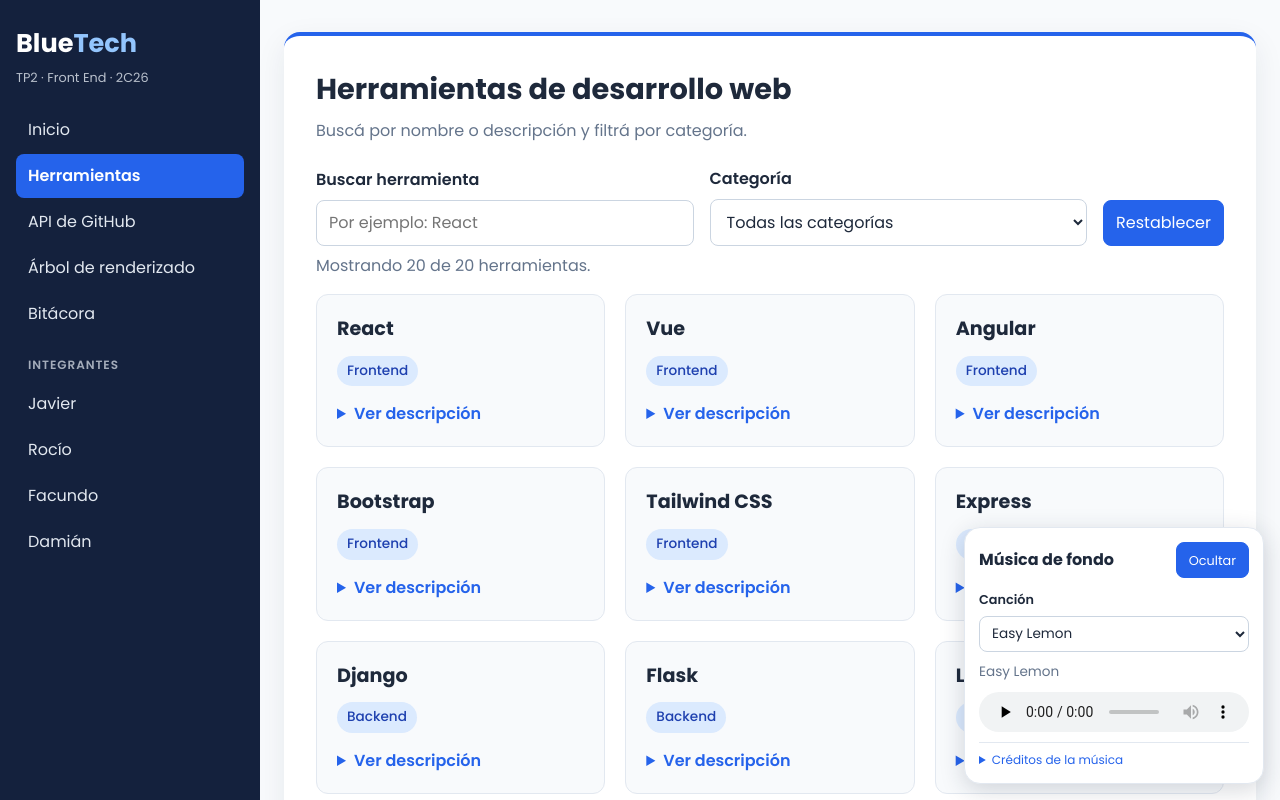
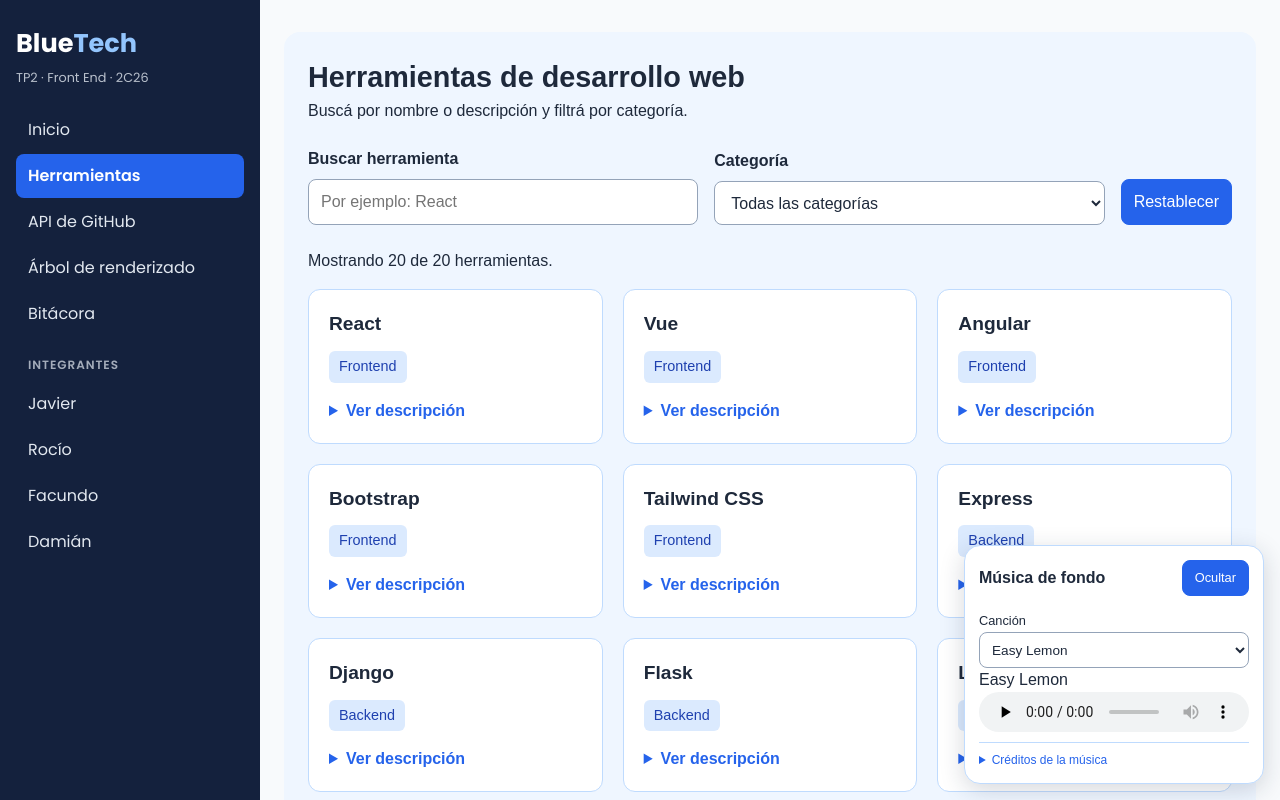
Before and after one commit to Jableed43/DSWF_2_2C26_Front-End-TP2, a React (Vite) app: page /herramientas in a window 1280 px wide. Shown: the top 800 px of the page. Built offline with nearby package versions, Linux system fonts and the light colour scheme.

Commit message:
fix: herramientas, API y reproductor conservan su layout original y solo cambian los colores

```diff
--- a/src/components/CatalogoHerramientas.css
+++ b/src/components/CatalogoHerramientas.css
@@ -2,22 +2,18 @@
   width: 100%;
   max-width: 1100px;
   margin: 0 auto;
-  padding: 2rem;
-  background: var(--color-superficie);
-  border-top: 4px solid var(--color-primario);
+  padding: 24px;
+  box-sizing: border-box;
+  color: #172b4d;
+  background: #f4f7fc;
   border-radius: 16px;
-  box-shadow: 0 10px 30px rgb(30 41 59 / 8%);
-  color: var(--color-texto);
+  font-family: Arial, sans-serif;
   text-align: left;
 }
 
 .catalogo h2 {
+  margin-top: 0;
   font-size: 1.8rem;
-}
-
-.catalogo > p {
-  margin-top: 0.5rem;
-  color: var(--color-texto-sec);
 }
 
 .catalogo__controles {
@@ -37,7 +33,7 @@
 }
 
 .catalogo label {
-  font-weight: 600;
+  font-weight: bold;
 }
 
 .catalogo input,
@@ -45,47 +41,40 @@
 .catalogo button {
   min-height: 44px;
   padding: 10px 12px;
+  border: 1px solid #718096;
   border-radius: 8px;
   font: inherit;
+  box-sizing: border-box;
 }
 
 .catalogo input,
 .catalogo select {
   width: 100%;
-  border: 1px solid #cbd5e1;
-  background: var(--color-superficie);
-  color: var(--color-texto);
+  color: #172b4d;
+  background: white;
 }
 
 .catalogo button {
-  border: 1px solid var(--color-primario);
-  background: var(--color-primario);
-  color: #fff;
+  color: white;
+  background: #1955b5;
+  border-color: #1955b5;
   cursor: pointer;
 }
 
-.catalogo button:hover:not(:disabled) {
-  border-color: var(--color-secundario);
-  background: var(--color-secundario);
-}
-
-.catalogo button:disabled {
-  border-color: #94a3b8;
-  background: #94a3b8;
-  cursor: wait;
+.catalogo button:hover {
+  background: #123f88;
 }
 
 .catalogo input:focus-visible,
 .catalogo select:focus-visible,
 .catalogo button:focus-visible,
 .catalogo summary:focus-visible {
-  outline: 3px solid var(--color-secundario);
+  outline: 3px solid #995600;
   outline-offset: 3px;
 }
 
 .catalogo__contador {
   margin: 24px 0 16px;
-  color: var(--color-texto-sec);
 }
 
 .catalogo__lista {
@@ -97,9 +86,9 @@
 .catalogo__tarjeta {
   min-width: 0;
   padding: 20px;
-  border: 1px solid #e2e8f0;
+  background: white;
+  border: 1px solid #cbd5e1;
   border-radius: 12px;
-  background: var(--color-fondo);
   overflow-wrap: anywhere;
 }
 
@@ -112,38 +101,117 @@
   display: inline-block;
   margin: 0 0 16px;
   padding: 5px 10px;
-  border-radius: 999px;
-  background: #dbeafe;
-  color: var(--color-secundario);
-  font-size: 0.85rem;
-  font-weight: 500;
+  color: #16458a;
+  background: #e7efff;
+  border-radius: 6px;
+  font-size: 0.9rem;
 }
 
 .catalogo summary {
-  color: var(--color-primario);
-  font-weight: 600;
+  color: #1955b5;
+  font-weight: bold;
   cursor: pointer;
 }
 
 .catalogo details p {
-  margin-top: 8px;
+  margin-bottom: 0;
   line-height: 1.6;
 }
 
 .catalogo__vacio {
   padding: 20px;
-  border: 1px dashed #94a3b8;
+  background: white;
+  border: 1px dashed #718096;
   border-radius: 12px;
-  background: var(--color-fondo);
   line-height: 1.6;
 }
 
 @media (max-width: 480px) {
   .catalogo {
-    padding: 1.25rem;
+    padding: 16px;
   }
 
   .catalogo__controles > button {
     width: 100%;
   }
 }
+
+.catalogo + .catalogo {
+  margin-top: 32px;
+}
+
+.catalogo button:disabled {
+  background: #52647c;
+  border-color: #52647c;
+  cursor: wait;
+}
+
+.catalogo__tarjeta a {
+  color: #1955b5;
+  text-decoration: underline;
+}
+
+.catalogo__tarjeta a:focus-visible {
+  outline: 3px solid #995600;
+  outline-offset: 3px;
+}
+/* Paleta pastel: vino y violeta */
+
+.catalogo {
+  color: var(--color-texto);
+  background: #eff6ff;
+}
+
+.catalogo input,
+.catalogo select {
+  color: var(--color-texto);
+  background: #ffffff;
+  border-color: #94a3b8;
+}
+
+.catalogo button {
+  color: #ffffff;
+  background: var(--color-primario);
+  border-color: var(--color-primario);
+}
+
+.catalogo button:hover:not(:disabled) {
+  background: var(--color-secundario);
+  border-color: var(--color-secundario);
+}
+
+.catalogo button:disabled {
+  color: #ffffff;
+  background: #64748b;
+  border-color: #64748b;
+}
+
+.catalogo__tarjeta {
+  background: #ffffff;
+  border-color: #bfdbfe;
+}
+
+.catalogo__categoria {
+  color: var(--color-secundario);
+  background: #dbeafe;
+}
+
+.catalogo summary,
+.catalogo__tarjeta a {
+  color: var(--color-primario);
+}
+
+.catalogo__vacio {
+  color: var(--color-texto);
+  background: #ffffff;
+  border-color: #94a3b8;
+}
+
+.catalogo input:focus-visible,
+.catalogo select:focus-visible,
+.catalogo button:focus-visible,
+.catalogo summary:focus-visible,
+.catalogo__tarjeta a:focus-visible {
+  outline: 3px solid var(--color-secundario);
+  outline-offset: 3px;
+}
--- a/src/components/RepositoriosAPI.css
+++ b/src/components/RepositoriosAPI.css
@@ -2,22 +2,18 @@
   width: 100%;
   max-width: 1100px;
   margin: 0 auto;
-  padding: 2rem;
-  background: var(--color-superficie);
-  border-top: 4px solid var(--color-primario);
+  padding: 24px;
+  box-sizing: border-box;
+  color: var(--color-texto);
+  background: #eff6ff;
   border-radius: 16px;
-  box-shadow: 0 10px 30px rgb(30 41 59 / 8%);
-  color: var(--color-texto);
+  font-family: Arial, sans-serif;
   text-align: left;
 }
 
 .repositorios h2 {
+  margin-top: 0;
   font-size: 1.8rem;
-}
-
-.repositorios > p {
-  margin-top: 0.5rem;
-  color: var(--color-texto-sec);
 }
 
 .repositorios__controles {
@@ -25,7 +21,7 @@
   flex-wrap: wrap;
   align-items: flex-end;
   gap: 16px;
-  margin: 24px 0;
+  margin-top: 24px;
 }
 
 .repositorios button {
@@ -33,20 +29,22 @@
   padding: 10px 12px;
   border: 1px solid var(--color-primario);
   border-radius: 8px;
+  color: #ffffff;
   background: var(--color-primario);
-  color: #fff;
   font: inherit;
+  box-sizing: border-box;
   cursor: pointer;
 }
 
 .repositorios button:hover:not(:disabled) {
+  background: var(--color-secundario);
   border-color: var(--color-secundario);
-  background: var(--color-secundario);
 }
 
 .repositorios button:disabled {
-  border-color: #94a3b8;
-  background: #94a3b8;
+  color: #ffffff;
+  background: #64748b;
+  border-color: #64748b;
   cursor: wait;
 }
 
@@ -65,9 +63,9 @@
 .repositorios__tarjeta {
   min-width: 0;
   padding: 20px;
-  border: 1px solid #e2e8f0;
+  background: #ffffff;
+  border: 1px solid #bfdbfe;
   border-radius: 12px;
-  background: var(--color-fondo);
   overflow-wrap: anywhere;
 }
 
@@ -76,28 +74,23 @@
   font-size: 1.2rem;
 }
 
-.repositorios__tarjeta p + p {
-  margin-top: 0.5rem;
-}
-
 .repositorios__tarjeta a {
-  display: inline-block;
-  margin-top: 0.75rem;
   color: var(--color-primario);
-  font-weight: 600;
+  text-decoration: underline;
 }
 
 .repositorios__vacio {
   padding: 20px;
+  color: var(--color-texto);
+  background: #ffffff;
   border: 1px dashed #94a3b8;
   border-radius: 12px;
-  background: var(--color-fondo);
   line-height: 1.6;
 }
 
 @media (max-width: 480px) {
   .repositorios {
-    padding: 1.25rem;
+    padding: 16px;
   }
 
   .repositorios__controles > button {
--- a/src/components/ReproductorMusica.css
+++ b/src/components/ReproductorMusica.css
@@ -6,48 +6,93 @@
   width: 300px;
   max-width: calc(100vw - 32px);
   max-height: calc(100dvh - 32px);
+  overflow-y: auto;
+  box-sizing: border-box;
   padding: 14px;
-  overflow-y: auto;
-  border: 1px solid #e2e8f0;
+  border: 1px solid #bfdbfe;
   border-radius: 16px;
-  background: var(--color-superficie);
+  background: #ffffff;
+  color: var(--color-texto);
   box-shadow: 0 6px 24px rgb(30 41 59 / 18%);
-  color: var(--color-texto);
+  font-family: Arial, sans-serif;
   text-align: left;
 }
 
+.reproductor h2 {
+  margin: 0 0 12px;
+  font-size: 1rem;
+}
+
+.reproductor .catalogo__campo {
+  display: flex;
+  flex-direction: column;
+  gap: 6px;
+}
+
+.reproductor label {
+  font-size: 0.8rem;
+}
+
+.reproductor select {
+  width: 100%;
+  min-height: 36px;
+  padding: 6px 8px;
+  border: 1px solid #94a3b8;
+  border-radius: 8px;
+  background: #ffffff;
+  color: var(--color-texto);
+  font: inherit;
+  font-size: 0.85rem;
+}
+
+.reproductor > p {
+  margin: 10px 0;
+  font-size: 0.8rem;
+}
+
+.reproductor audio {
+  display: block;
+  width: 100%;
+  height: 40px;
+}
+
+.reproductor__creditos {
+  margin-top: 10px;
+  padding-top: 8px;
+  border-top: 1px solid #bfdbfe;
+  font-size: 0.75rem;
+  line-height: 1.5;
+}
+
+.reproductor__creditos summary {
+  cursor: pointer;
+  color: var(--color-primario);
+}
+
+.reproductor__creditos a {
+  color: var(--color-primario);
+}
+
+.reproductor select:focus-visible,
+.reproductor summary:focus-visible,
+.reproductor a:focus-visible,
+.reproductor audio:focus-visible {
+  outline: 3px solid var(--color-secundario);
+  outline-offset: 3px;
+}
+
+/* Permite desplazar el contenido final por encima del reproductor. */
+body {
+  padding-bottom: 260px;
+}
 .reproductor [hidden] {
   display: none !important;
 }
 
 .reproductor--oculto {
   width: auto;
+  overflow: visible;
   padding: 8px;
-  overflow: visible;
-}
-
-.reproductor h2 {
-  margin: 0;
-  font-size: 1rem;
-}
-
-.reproductor label {
-  display: block;
-  margin-bottom: 6px;
-  font-size: 0.8rem;
-  font-weight: 600;
-}
-
-.reproductor select {
-  width: 100%;
-  min-height: 36px;
-  padding: 6px 8px;
-  border: 1px solid #cbd5e1;
-  border-radius: 8px;
-  background: var(--color-superficie);
-  color: var(--color-texto);
-  font: inherit;
-  font-size: 0.85rem;
 }
 
 .reproductor__compacto,
@@ -62,16 +107,8 @@
   margin-bottom: 12px;
 }
 
-.reproductor #pista-actual {
-  margin: 10px 0;
-  color: var(--color-texto-sec);
-  font-size: 0.85rem;
-}
-
-.reproductor audio {
-  display: block;
-  width: 100%;
-  height: 40px;
+.reproductor__cabecera h2 {
+  margin: 0;
 }
 
 .reproductor button {
@@ -80,40 +117,17 @@
   border: 1px solid var(--color-primario);
   border-radius: 8px;
   background: var(--color-primario);
-  color: #fff;
+  color: white;
   font: inherit;
   font-size: 0.8rem;
   cursor: pointer;
 }
 
 .reproductor button:hover {
-  border-color: var(--color-secundario);
   background: var(--color-secundario);
 }
 
-.reproductor__creditos {
-  margin-top: 10px;
-  padding-top: 8px;
-  border-top: 1px solid #e2e8f0;
-  color: var(--color-texto-sec);
-  font-size: 0.75rem;
-  line-height: 1.5;
-}
-
-.reproductor__creditos summary {
-  color: var(--color-primario);
-  cursor: pointer;
-}
-
-.reproductor__creditos a {
-  color: var(--color-primario);
-}
-
-.reproductor select:focus-visible,
-.reproductor button:focus-visible,
-.reproductor summary:focus-visible,
-.reproductor a:focus-visible,
-.reproductor audio:focus-visible {
+.reproductor button:focus-visible {
   outline: 3px solid var(--color-secundario);
   outline-offset: 3px;
 }
--- a/src/layouts/Layout.css
+++ b/src/layouts/Layout.css
@@ -1,6 +1,6 @@
 .layout__contenido {
   min-height: 100vh;
-  padding: 32px 24px 260px;
+  padding: 32px 24px 96px;
 }
 
 .layout__barra-movil {
@@ -67,6 +67,6 @@
 
   .layout__contenido {
     min-height: auto;
-    padding: 24px 16px 260px;
+    padding: 24px 16px 96px;
   }
 }
```
